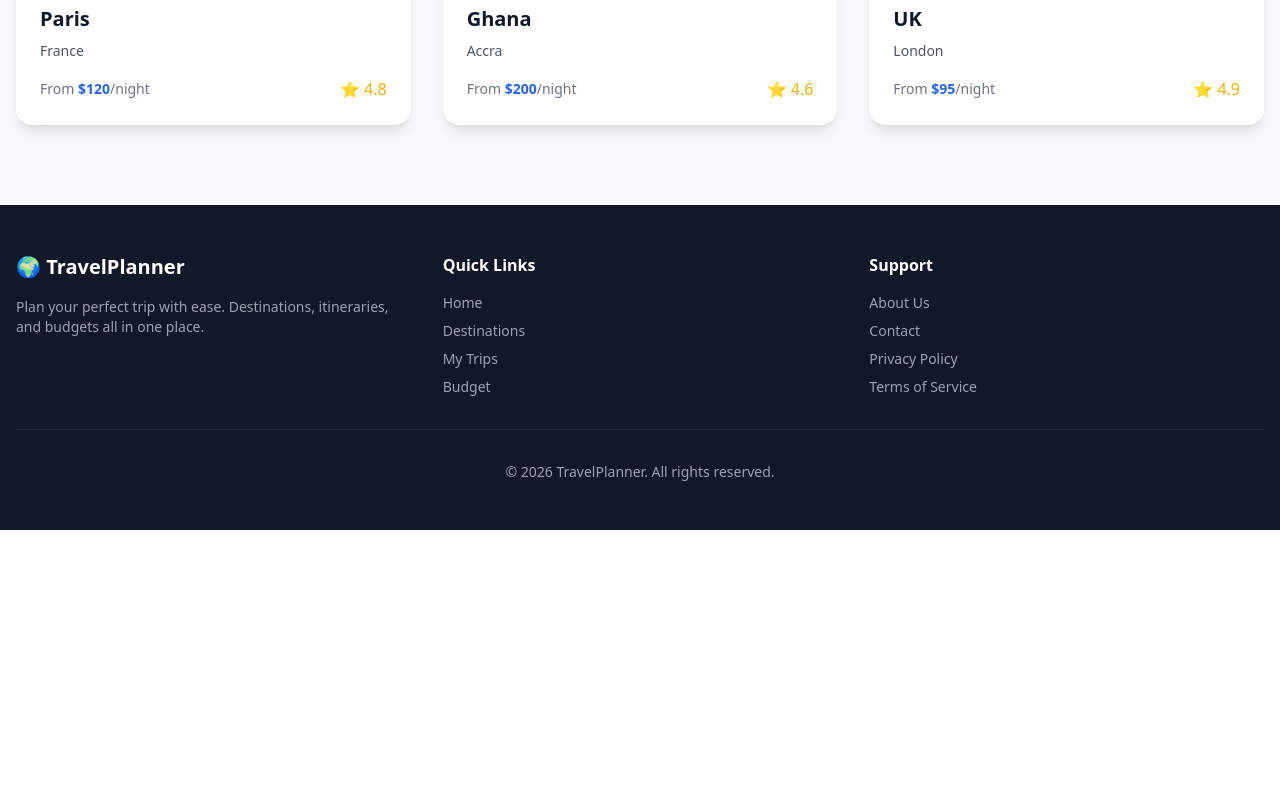
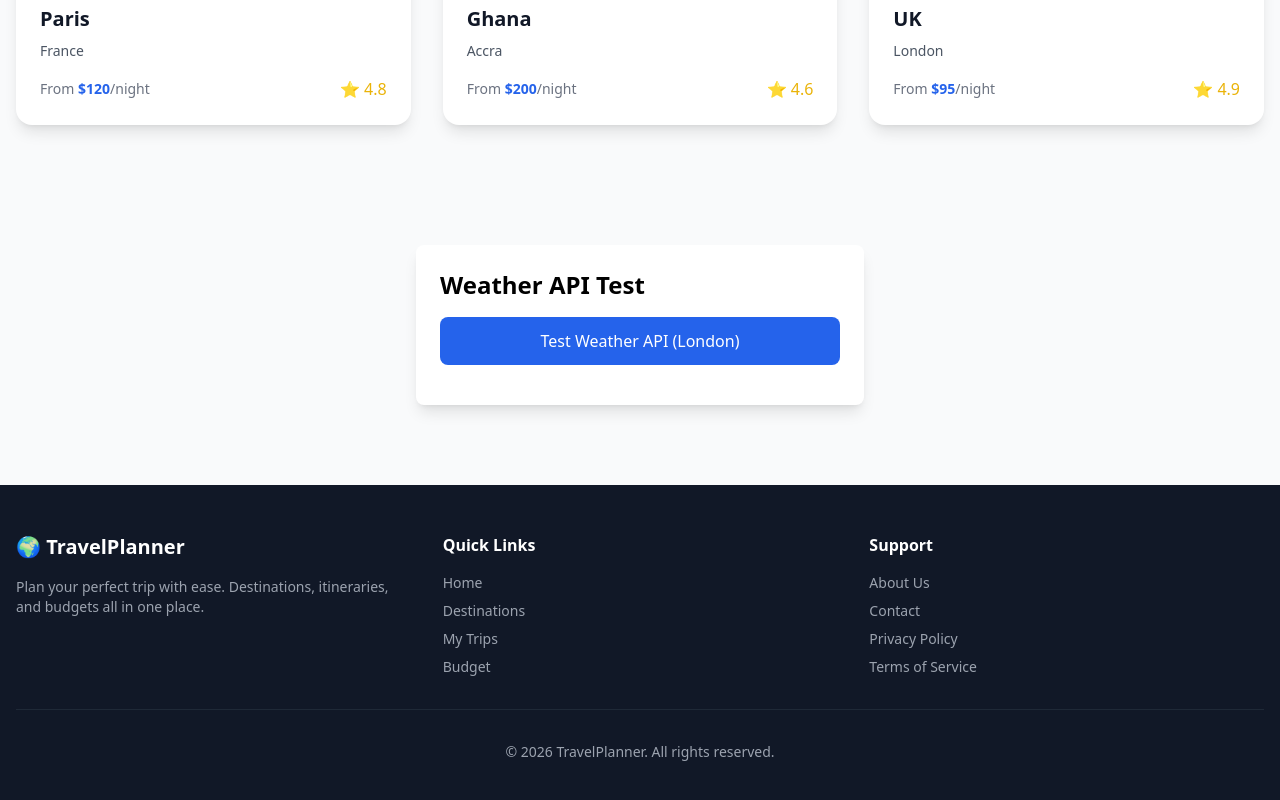
Before and after one commit to DzifaAA-19/travel-planner-app, a React (Vite) app in the folder travel-planner-app/: page / in a window 1280 px wide. Shown: the part 831-1631 px from the top of the page. Before the commit the page ends 1361 px from the top, so only its background shows below. Built offline with nearby package versions, Linux system fonts and the light colour scheme; no server answers.

Commit message:
Set up OpenWeather API with environment variables and test component

```diff
--- /dev/null
+++ b/travel-planner-app/src/components/WeatherTest.jsx
@@ -0,0 +1,45 @@
+import { useState } from 'react'
+import { getWeatherByCity } from '../services/weatherService'
+
+function WeatherTest() {
+  const [weather, setWeather] = useState(null)
+  const [loading, setLoading] = useState(false)
+
+  const testWeather = async () => {
+    setLoading(true)
+    const data = await getWeatherByCity('London')
+    setWeather(data)
+    setLoading(false)
+  }
+
+  return (
+    <div className="max-w-md mx-auto mt-10 p-6 bg-white rounded-lg shadow-lg">
+      <h2 className="text-2xl font-bold mb-4">Weather API Test</h2>
+
+      <button
+        onClick={testWeather}
+        className="bg-blue-600 text-white px-6 py-3 rounded-lg hover:bg-blue-700 w-full mb-4"
+      >
+        Test Weather API (London)
+      </button>
+
+      {loading && (
+        <p className="text-gray-600">Loading weather data...</p>
+      )}
+
+      {weather && (
+        <div className="mt-4 p-4 bg-blue-50 rounded-lg">
+          <h3 className="font-bold text-lg">{weather.city}, {weather.country}</h3>
+          <p className="text-3xl font-bold my-2">{weather.temp}°C</p>
+          <p className="text-gray-700 capitalize">{weather.description}</p>
+          <div className="mt-2 text-sm text-gray-600">
+            <p>Humidity: {weather.humidity}%</p>
+            <p>Wind: {weather.windSpeed} m/s</p>
+          </div>
+        </div>
+      )}
+    </div>
+  )
+}
+
+export default WeatherTest
--- a/travel-planner-app/src/pages/LandingPage.jsx
+++ b/travel-planner-app/src/pages/LandingPage.jsx
@@ -1,11 +1,12 @@
 import { destinations } from '../data/destinations'
 import DestinationCard from '../components/DestinationCard'
+import WeatherTest from '../components/WeatherTest'
 
 function LandingPage() {
   return (
     <div className="min-h-screen bg-gray-50">
 
-
+      {/* Hero Section - Matching Figma */}
       <section className="bg-gradient-to-br from-blue-600 to-purple-600 text-white py-24">
         <div className="max-w-7xl mx-auto px-4 text-center">
           <h1 className="text-5xl md:text-6xl font-bold mb-6">
@@ -15,7 +16,7 @@ function LandingPage() {
             Discover, plan and budget your dream trip
           </p>
 
-
+          {/* Search Bar - Matching Figma */}
           <div className="max-w-2xl mx-auto bg-white rounded-2xl shadow-2xl p-2 flex items-center">
             <div className="flex items-center flex-1 px-4">
               <svg className="w-5 h-5 text-gray-400 mr-3" fill="none" stroke="currentColor" viewBox="0 0 24 24">
@@ -34,7 +35,7 @@ function LandingPage() {
         </div>
       </section>
 
-
+      {/* Destinations Grid - Matching Figma */}
       <section className="max-w-7xl mx-auto px-4 py-20">
         <h2 className="text-4xl font-bold text-gray-900 mb-12 text-center">
           Popular Destinations
@@ -50,6 +51,10 @@ function LandingPage() {
         </div>
       </section>
 
+ <section className="max-w-7xl mx-auto px-4 pb-20">
+        <WeatherTest />
+      </section>
+
     </div>
   )
 }
--- /dev/null
+++ b/travel-planner-app/src/services/weatherService.js
@@ -0,0 +1,30 @@
+const API_KEY = import.meta.env.VITE_OPENWEATHER_API_KEY
+const BASE_URL = 'https://api.openweathermap.org/data/2.5'
+
+export const getWeatherByCity = async (city) => {
+  try {
+    const response = await fetch(
+      `${BASE_URL}/weather?q=${city}&appid=${API_KEY}&units=metric`
+    )
+
+    if (!response.ok) {
+      throw new Error('Weather data not found')
+    }
+
+    const data = await response.json()
+
+    // Return simplified weather data
+    return {
+      temp: Math.round(data.main.temp),
+      description: data.weather[0].description,
+      icon: data.weather[0].icon,
+      humidity: data.main.humidity,
+      windSpeed: data.wind.speed,
+      city: data.name,
+      country: data.sys.country
+    }
+  } catch (error) {
+    console.error('Error fetching weather:', error)
+    return null
+  }
+}
```
Also changed, not shown: 1 other file (tests, documents, lock files or other folders).
